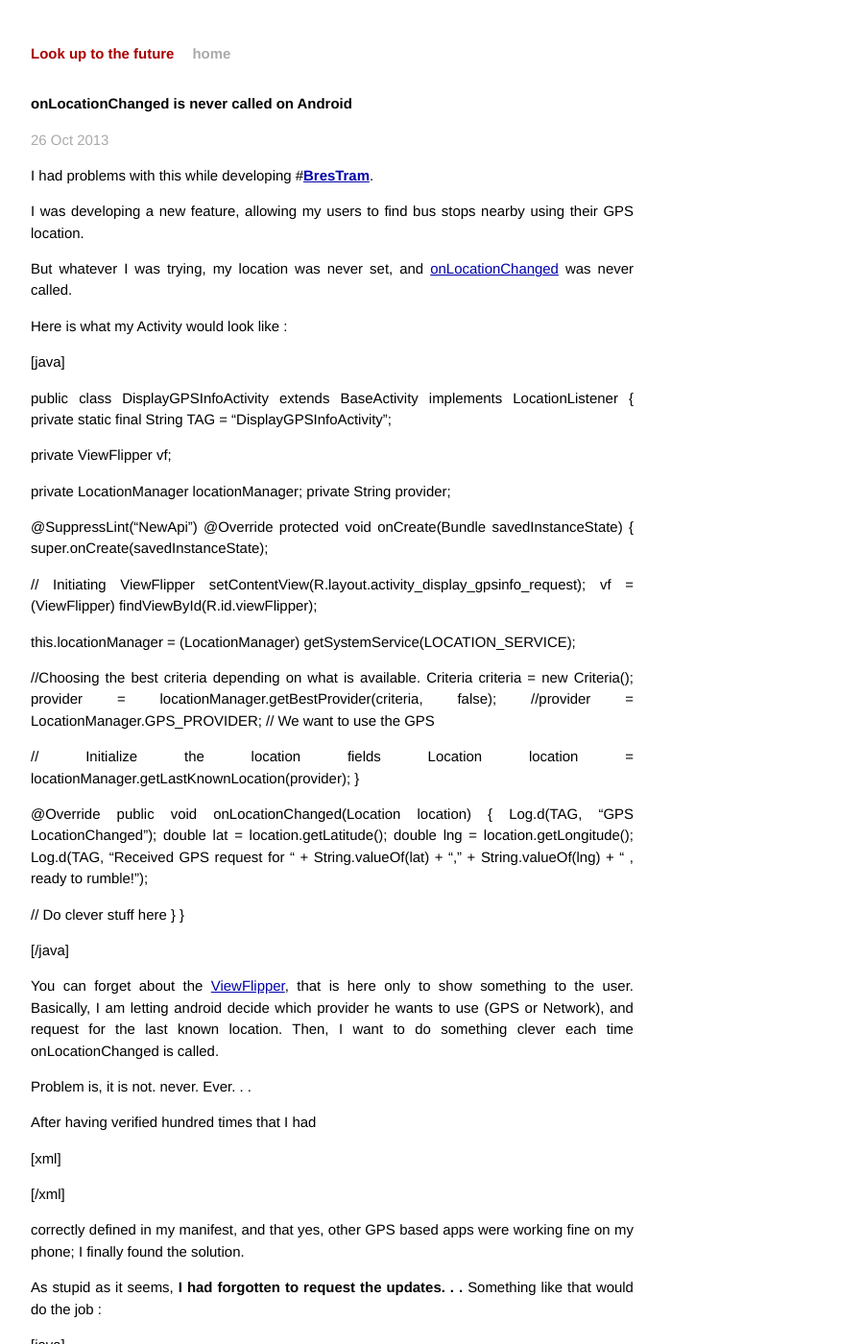
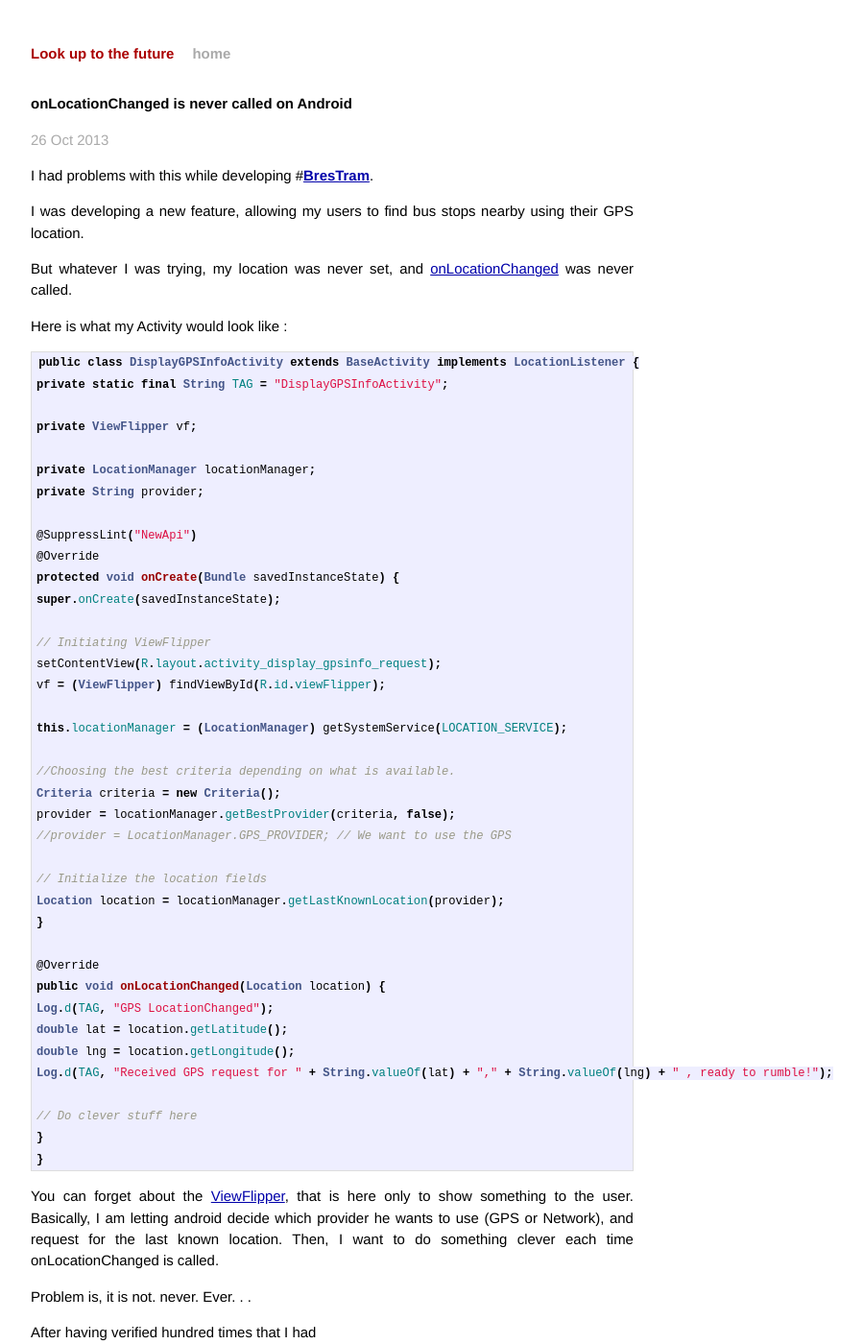
Before and after one commit to jlengrand/jlengrand.github.io, a Jekyll site: the page built from _posts/2013-10-26-onlocationchanged-is-never-called-on-android.markdown, in a window 1280 px wide and 1400 px high. Shown: the whole window at 96% size, without its empty margins (294-1193 px from the left). Built offline with Jekyll 4.4.1, drawn with Linux system fonts in a browser that asks for light colours; Markdown is read by kramdown in place of the engine named in the settings; some of the changed text lies outside the part shown.

Commit message:
Highlights Java code

```diff
--- a/_posts/2013-10-26-onlocationchanged-is-never-called-on-android.markdown
+++ b/_posts/2013-10-26-onlocationchanged-is-never-called-on-android.markdown
@@ -50,7 +50,7 @@ But whatever I was trying, my location was never set, and <a title="java doc onl
 
 Here is what my Activity would look like :
 
-[java]
+{% highlight java %}
 
 public class DisplayGPSInfoActivity extends BaseActivity implements LocationListener {
 private static final String TAG = "DisplayGPSInfoActivity";
@@ -91,7 +91,7 @@ Log.d(TAG, "Received GPS request for " + String.valueOf(lat) + "," + String.valu
 }
 }
 
-[/java]
+{% endhighlight %}
 
 You can forget about the <a title="viewFlipper javadoc" href="http://developer.android.com/reference/android/widget/ViewFlipper.html" target="_blank">ViewFlipper</a>, that is here only to show something to the user.
 Basically, I am letting android decide which provider he wants to use (GPS or Network), and request for the last known location.
@@ -112,7 +112,7 @@ correctly defined in my manifest, and that yes, other GPS based apps were workin
 As stupid as it seems,<strong> I had forgotten to request the updates. . .</strong>
 Something like that would do the job :
 
-[java]
+{% highlight java %}
 
 @Override
  protected void onResume() {
@@ -121,7 +121,7 @@ Log.v(TAG, "Resuming");
 locationManager.requestLocationUpdates(provider, 400, 1, this);
  }
 
-[/java]
+{% endhighlight %}
 
 I was somehow expecting that is was automatic, implied by the fact that my activity implements <a title="Location listener javadoc" href="http://developer.android.com/reference/android/location/LocationListener.html" target="_blank">LocationListener</a>.
 
--- a/_posts/2013-10-30-integrate-a-twitter-timeline-in-your-android-application.markdown
+++ b/_posts/2013-10-30-integrate-a-twitter-timeline-in-your-android-application.markdown
@@ -44,7 +44,7 @@ This gives me two lines of code to integrate into the website of my choice :
 
 Then, I simply created a new Activity in my Application, that contains a webview.
 
-[java]
+{% highlight java %}
 package fr.lengrand.brestram;
 
 import fr.lengrand.brestram.activities.BaseActivity;
@@ -84,7 +84,7 @@ public class TimeLineActivity extends BaseActivity {
     }
 }
 
-[/java]
+{% endhighlight %}
 
 The background color method is needed to avoid the ugly white background behind the timeline. I use a transparent background in this case.
 <strong>It is not possible to set the background directly in the xml layout for webviews; you will have to do it in the activity directly.</strong>
```
